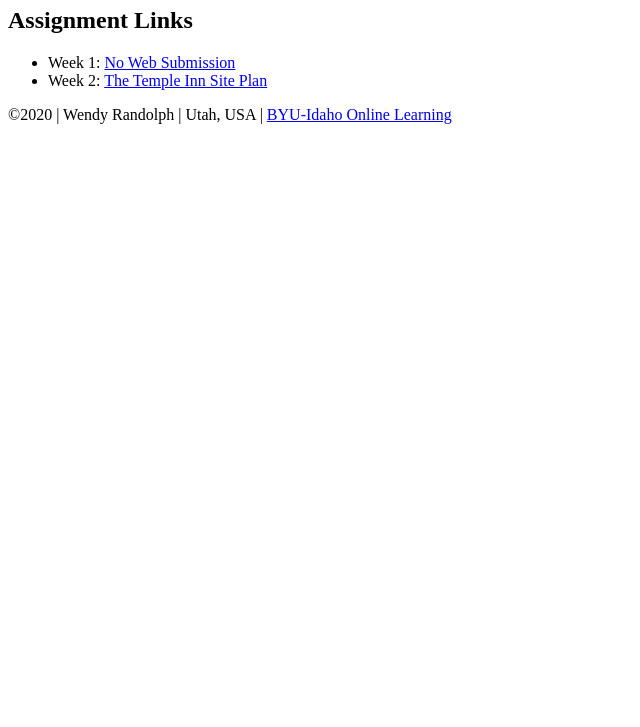
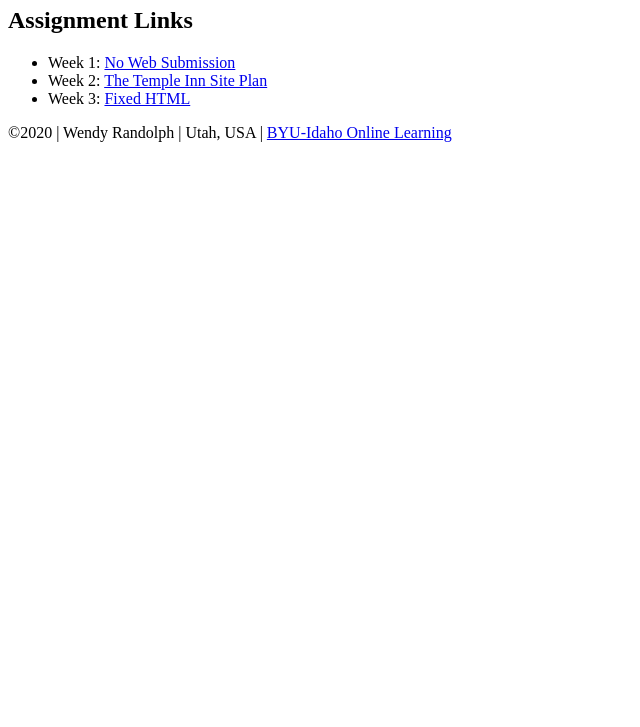
Before and after one commit to wendyrandolph/wdd130, a plain HTML site: page index.html in a window 1280 px wide. Shown: the part 73-800 px from the top of the page, without its empty margins (0-640 px from the left). Drawn offline with Linux system fonts and the light colour scheme; files that its build step writes are made by us from their sources.

Commit message:
File Cleanup

```diff
--- a/index.html
+++ b/index.html
@@ -17,6 +17,7 @@
         <ul>
             <li>Week 1: <a href="#">No Web Submission</a></li>
             <li>Week 2: <a href="site-plan.html">The Temple Inn Site Plan</a></li>
+            <li>Week 3: <a href="fixedhtml.html">Fixed HTML</a></li>
         </ul>
     </main>
     <footer>
```
